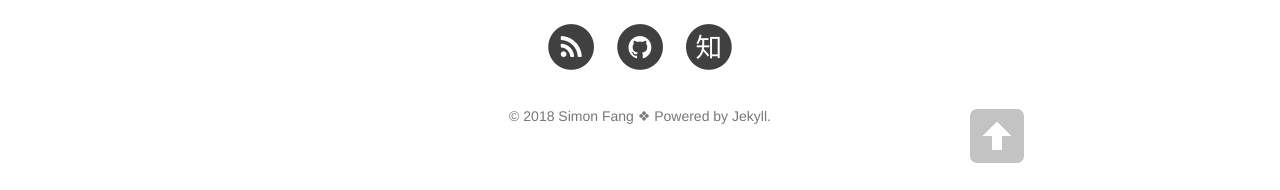
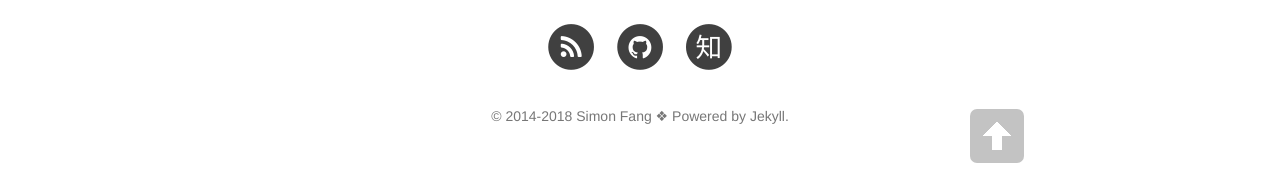
Before and after one commit to SimonFang1/SimonFang1.github.io, a Jekyll site: the page built from index.html, in a window 1280 px wide and 900 px high, scrolled down 1590 px. Shown: the part 707-897 px from the top of the window. Built offline with Jekyll 4.4.1, drawn with Linux system fonts in a browser that asks for light colours; nearby versions of some CDN libraries; formulas are drawn with MathJax 3; the list of posts is cut into pages by our own code.

Commit message:
update layout

```diff
--- a/_config.yml
+++ b/_config.yml
@@ -45,7 +45,7 @@ defaults:
     values:
       layout: "post"
       author: "Simon"
-      header-img: "img/green.jpg" # We don't want posts without a header image, that whould mean white on white
+      header-img: "img/green.jpg" # We don't want posts without a header image, that would mean white on white
 
 # Comments
 comments :
--- a/_includes/footer.html
+++ b/_includes/footer.html
@@ -86,7 +86,7 @@
 
                 </ul>
                 <p class="copyright text-muted">
-                &copy; {{ site.time | date: '%Y' }} {{ site.owner.name }} ❖ Powered by Jekyll.
+                &copy; 2014-{{ site.time | date: '%Y' }} {{ site.owner.name }} ❖ Powered by Jekyll.
                 </p>
             </div>
         </div>
```
